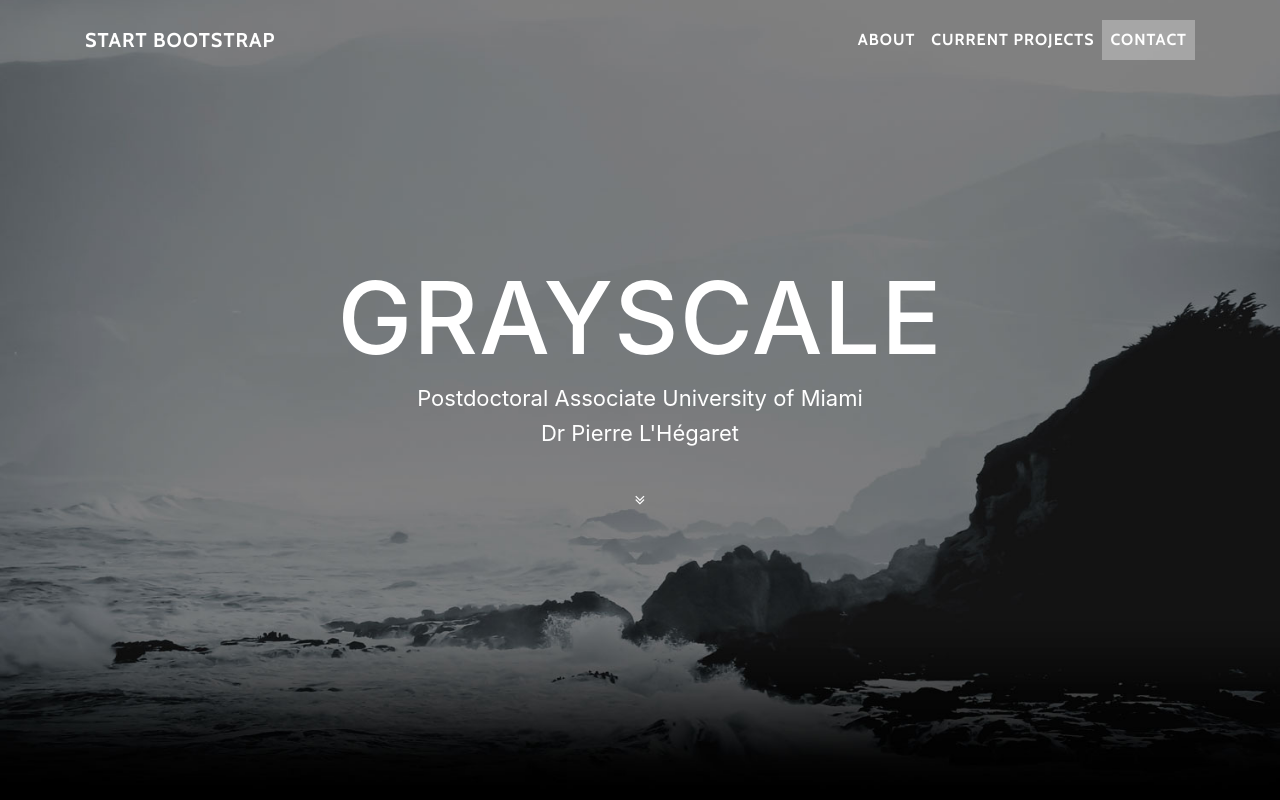
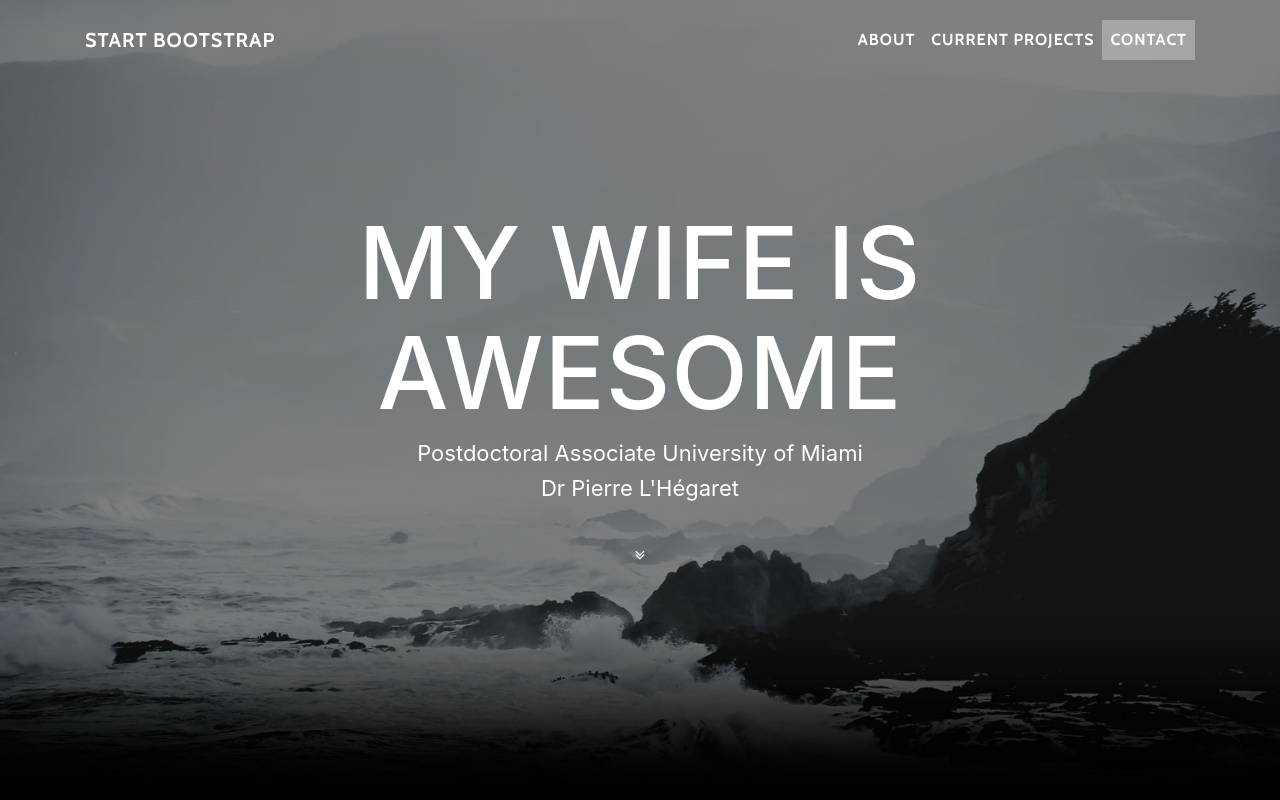
Before and after one commit to pierre-l-hegaret/pierre-l-hegaret.github.io, a website with bundled scripts: page index.html in a window 1280 px wide. Shown: the top 800 px of the page. Built offline with nearby package versions, Linux system fonts and the light colour scheme.

```diff
--- a/index.html
+++ b/index.html
@@ -55,7 +55,7 @@
         <div class="container">
           <div class="row">
             <div class="col-lg-8 mx-auto">
-              <h1 class="brand-heading">Grayscale</h1>
+              <h1 class="brand-heading">My wife is awesome</h1>
               <p class="intro-text">Postdoctoral Associate University of Miami
                 <br>Dr Pierre L'Hégaret</p>
               <a href="#about" class="btn btn-circle js-scroll-trigger">
```
